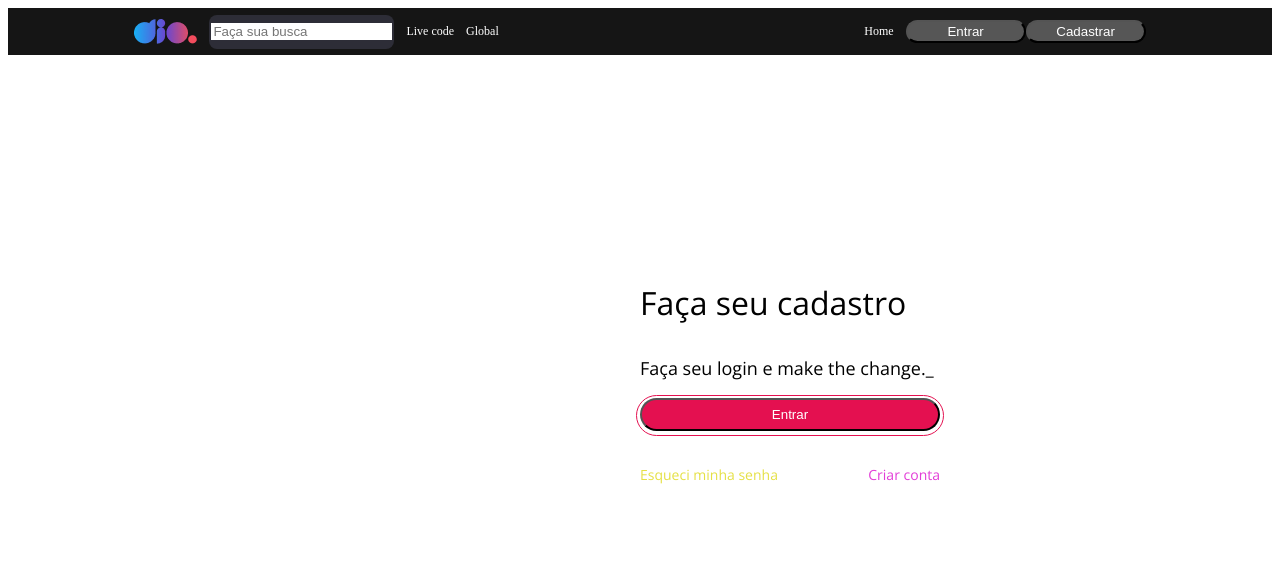
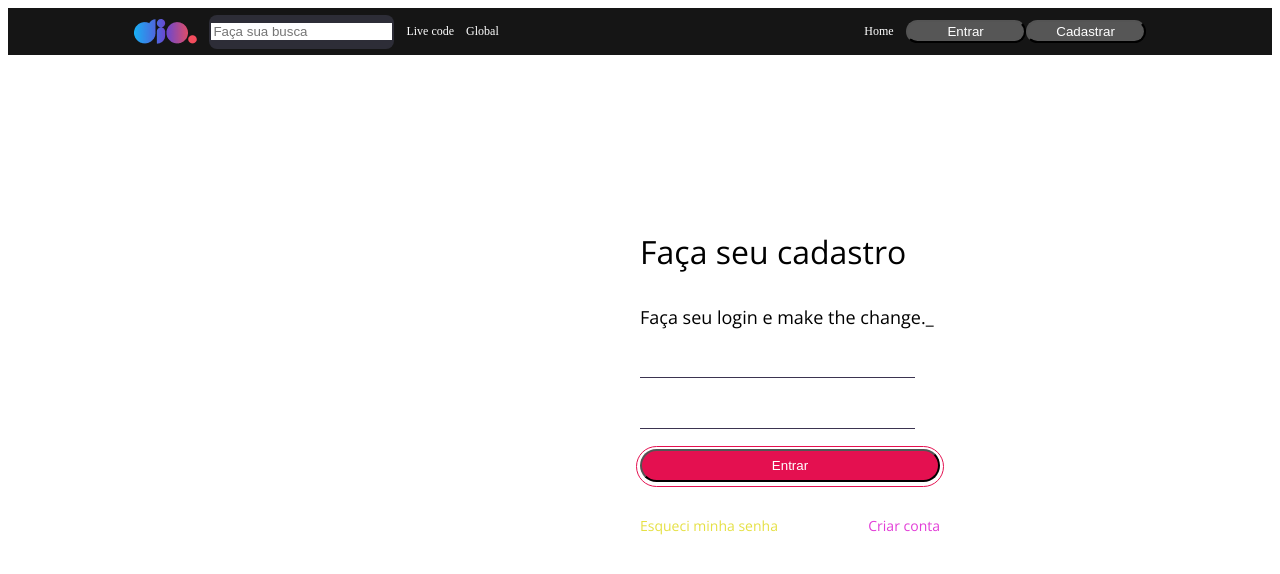
Before and after one commit to thiagomotaPE/bootcamp-inter, a React (Create React App) app in the folder reactJs/dio/my-app/: page /login in a window 1280 px wide. Shown: the top 574 px of the page. Built offline with nearby package versions, Linux system fonts and the light colour scheme; the HTML template or start-up script is replaced by a standard one.

Commit message:
finalizei a tela de login e consegui colocar os inputs na tela

```diff
--- a/reactJs/dio/my-app/src/components/Input/index.jsx
+++ b/reactJs/dio/my-app/src/components/Input/index.jsx
@@ -1,13 +1,12 @@
 import React from "react";
 import { IconContainer, InputContainer, InputText } from './styles';
 
-const Input = (leftIcon, ...rest) => {
+const Input = (name, ...rest) => {
   return (
     <InputContainer>
-        {leftIcon ? (<IconContainer>{leftIcon}</IconContainer>) : null}
-        <InputText {...rest}/>
+        <InputText {...rest} />
     </InputContainer>
   )
 }
 
-export {Input};
+export { Input };
--- a/reactJs/dio/my-app/src/components/Input/styles.js
+++ b/reactJs/dio/my-app/src/components/Input/styles.js
@@ -2,6 +2,7 @@ import styled from "styled-components";
 
  export const InputContainer = styled.div`
     width: 100%;
+    margin-top: 15px;
     max-width: 275px;
     height: 30px;
     border-bottom: 1px solid #3B3450;
@@ -18,7 +19,7 @@ import styled from "styled-components";
  export const InputText = styled.input`
     background-color: transparent;
     color: #fff;
-    width: 100%
+    width: 100%;
     border: 0;
     height: 30px;
  `
--- a/reactJs/dio/my-app/src/pages/login/index.jsx
+++ b/reactJs/dio/my-app/src/pages/login/index.jsx
@@ -1,6 +1,6 @@
 import { Button } from '../../components/Button';
+import { Header } from '../../components/Header';
 import { Input } from '../../components/Input';
-import { Header } from '../../components/Header';
 import {
     Column,
     Container,
@@ -12,7 +12,6 @@ import {
     TitleLogin,
     Wrapper
 } from './styles';
-import { InputText } from '../../components/Input/styles';
 
 
 const Login = () => {
@@ -30,8 +29,8 @@ const Login = () => {
                     <TitleLogin>Faça seu cadastro</TitleLogin>
                     <SubTitleLogin>Faça seu login e make the change._</SubTitleLogin>
                     <form>
-                        {/* <Input placeholder='E-mail'/>
-                        <Input placeholder='Senha' type='password'/> */}
+                        <Input placeholder="E-mail" />
+                        <Input placeholder="Senha" type="password" />
                         <Button title="Entrar" variant='secondary'></Button>
                     </form>
 
```
